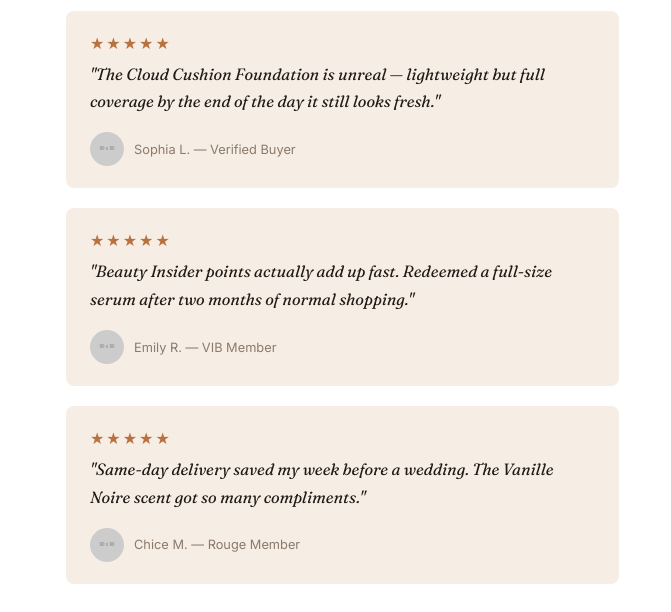
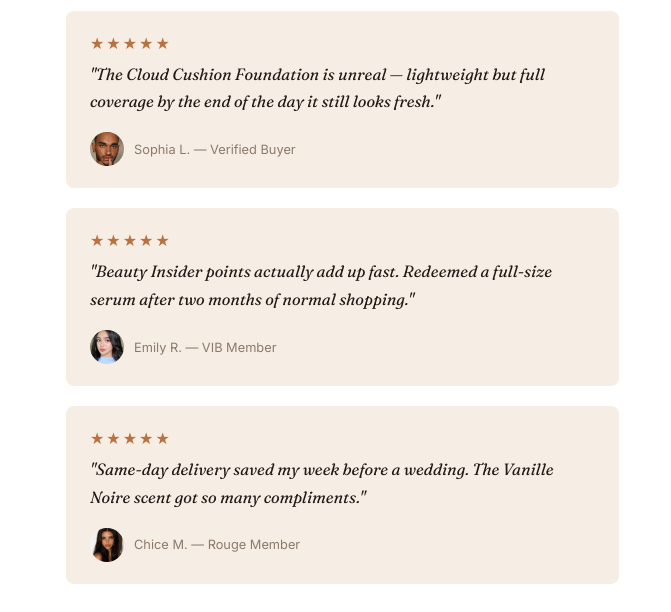
Before and after one commit to ckongz/sephora-website, a plain HTML site: page index.html in a window 1280 px wide. Shown: the part 6740-7352 px from the top of the page, 609-1280 px from the left. Drawn offline with Linux system fonts and the light colour scheme; no server answers; placeholder pictures from the web are drawn by us.

Commit message:
Update website files

```diff
--- a/index.html
+++ b/index.html
@@ -261,17 +261,17 @@
           <div class="review-card">
             <div class="stars">★★★★★</div>
             <p>"The Cloud Cushion Foundation is unreal — lightweight but full coverage by the end of the day it still looks fresh."</p>
-            <div class="review-avatar"><img src="https://placehold.co/90x90/B9937B/ffffff?text=S" alt="Sophia"><span>Sophia L. — Verified Buyer</span></div>
+            <div class="review-avatar"><img src="images/gallery/look4.jpg" alt="Sophia"><span>Sophia L. — Verified Buyer</span></div>
           </div>
           <div class="review-card">
             <div class="stars">★★★★★</div>
             <p>"Beauty Insider points actually add up fast. Redeemed a full-size serum after two months of normal shopping."</p>
-            <div class="review-avatar"><img src="https://placehold.co/90x90/714329/ffffff?text=E" alt="Emily"><span>Emily R. — VIB Member</span></div>
+            <div class="review-avatar"><img src="images/gallery/look2.jpg" alt="Emily"><span>Emily R. — VIB Member</span></div>
           </div>
           <div class="review-card">
             <div class="stars">★★★★★</div>
             <p>"Same-day delivery saved my week before a wedding. The Vanille Noire scent got so many compliments."</p>
-            <div class="review-avatar"><img src="https://placehold.co/90x90/B08463/ffffff?text=C" alt="Chice"><span>Chice M. — Rouge Member</span></div>
+            <div class="review-avatar"><img src="images/gallery/look5.jpg" alt="Chice"><span>Chice M. — Rouge Member</span></div>
           </div>
         </div>
       </div>
```
